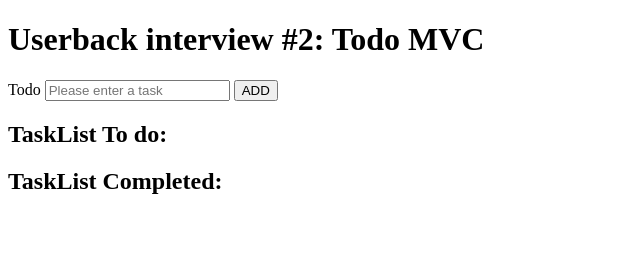
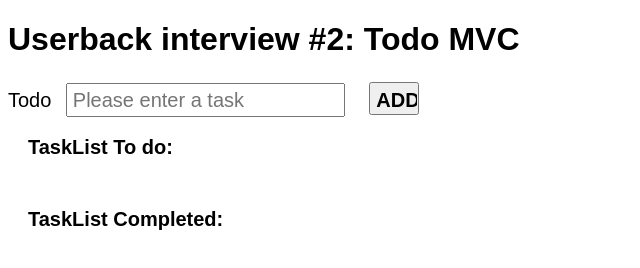
Before and after one commit to kimaneChen/Todo, a website: page index.html in a window 1280 px wide. Shown: the whole page, without its empty margins (0-640 px from the left). Drawn offline with Linux system fonts and the light colour scheme; the site is published under a folder, as on GitHub Pages, so addresses that start at the root find nothing.

Commit message:
fix: build css to the site

```diff
--- a/index.html
+++ b/index.html
@@ -2,7 +2,7 @@
 <html>
   <head>
     <title>Userback Todo App</title>
-    <link rel="stylesheet" href="/src/css/styles.css" />
+    <link rel="stylesheet" href="src/css/styles.css" />
   </head>
 
   <body>
```
